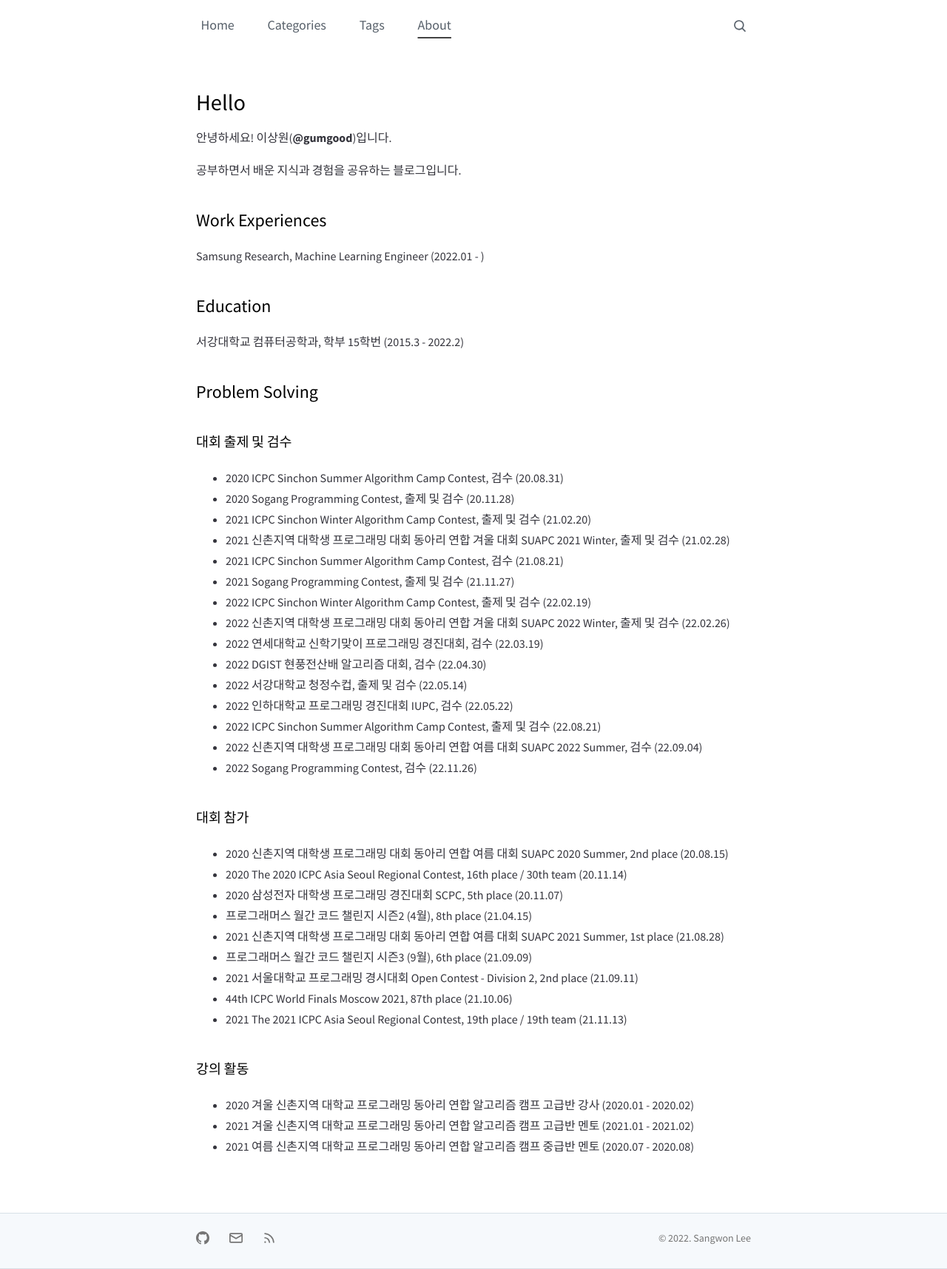
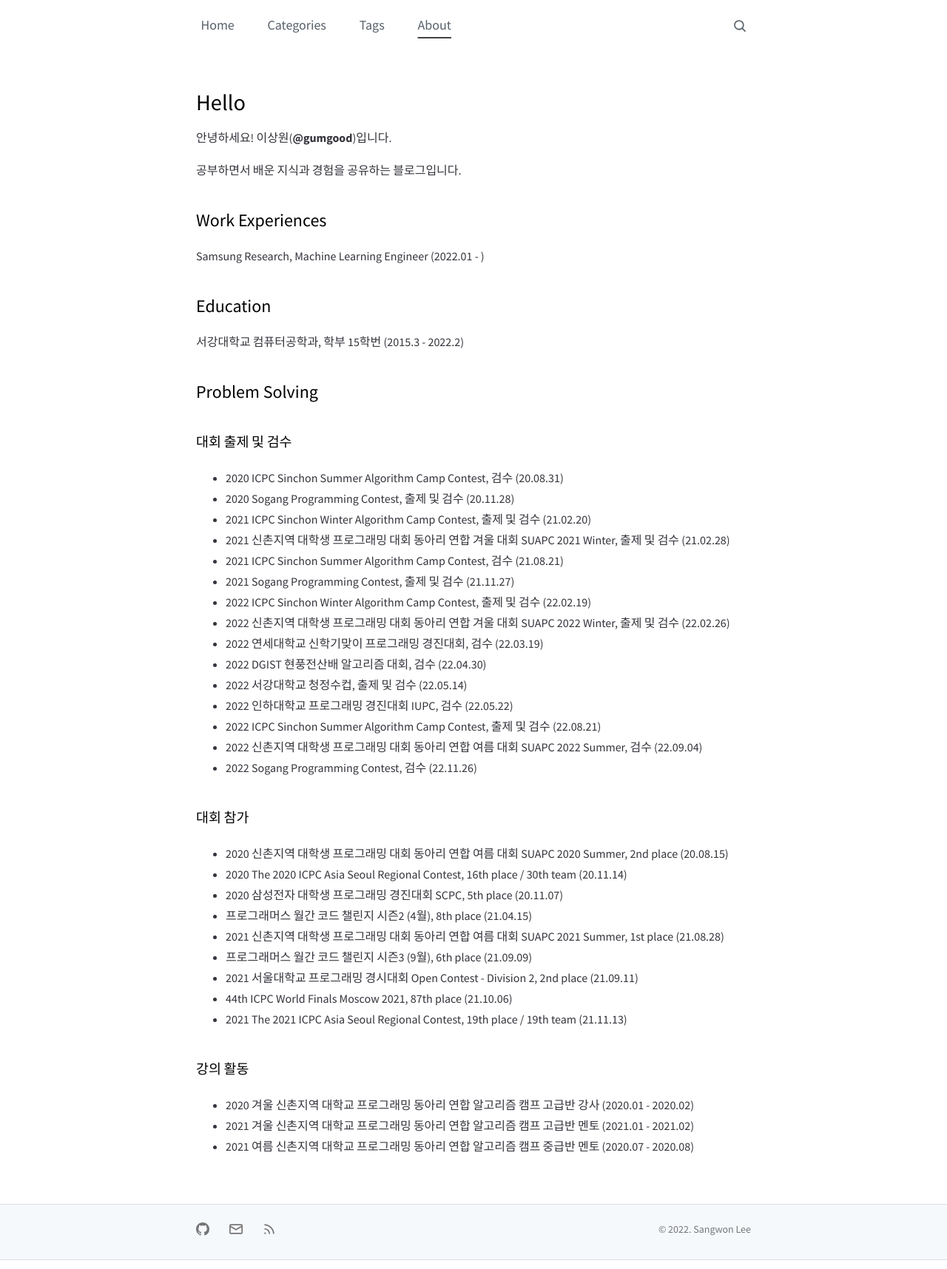
Before and after one commit to gumgood/gumgood.github.io, a Jekyll site: the page built from _pages/about.md, in a window 1280 px wide. Shown: the whole page at 74% size. Built offline with Jekyll 4.4.1, drawn with Linux system fonts in a browser that asks for light colours.

Commit message:
Design: block margin

```diff
--- a/_pages/about.md
+++ b/_pages/about.md
@@ -51,5 +51,3 @@
 - 2020 겨울 신촌지역 대학교 프로그래밍 동아리 연합 알고리즘 캠프 고급반 강사 (2020.01 - 2020.02)
 - 2021 겨울 신촌지역 대학교 프로그래밍 동아리 연합 알고리즘 캠프 고급반 멘토 (2021.01 - 2021.02)
 - 2021 여름 신촌지역 대학교 프로그래밍 동아리 연합 알고리즘 캠프 중급반 멘토 (2020.07 - 2020.08)
-
-<br>
--- a/_sass/layout/_default.scss
+++ b/_sass/layout/_default.scss
@@ -34,7 +34,7 @@
 
 main {
     @extend %max_width;
-    padding: 1rem 0;
+    padding: 1rem 0 3rem;
 }
 
 a {
--- a/_sass/layout/post/_post-metadata.scss
+++ b/_sass/layout/post/_post-metadata.scss
@@ -25,7 +25,7 @@
     }
 
     .post-title {
-        margin: 0.5rem 0 1.5rem;
+        margin: 0.5rem 0 0.75rem;
         color: var(--post-title-color);
         line-height: 1.2;
         word-break: keep-all;
--- a/_sass/layout/post/_post-tail.scss
+++ b/_sass/layout/post/_post-tail.scss
@@ -31,5 +31,5 @@
 }
 
 .post-comment {
-  margin-bottom: 3rem;
+  margin-bottom: 1rem;
 }
--- a/_sass/pages/index/_paginate.scss
+++ b/_sass/pages/index/_paginate.scss
@@ -1,5 +1,5 @@
 .paginate {
-    margin: 1.5rem 0;
+    margin: 1.5rem 0 0.25rem;
 
     text-align: center;
     font-size: 1rem;
```
